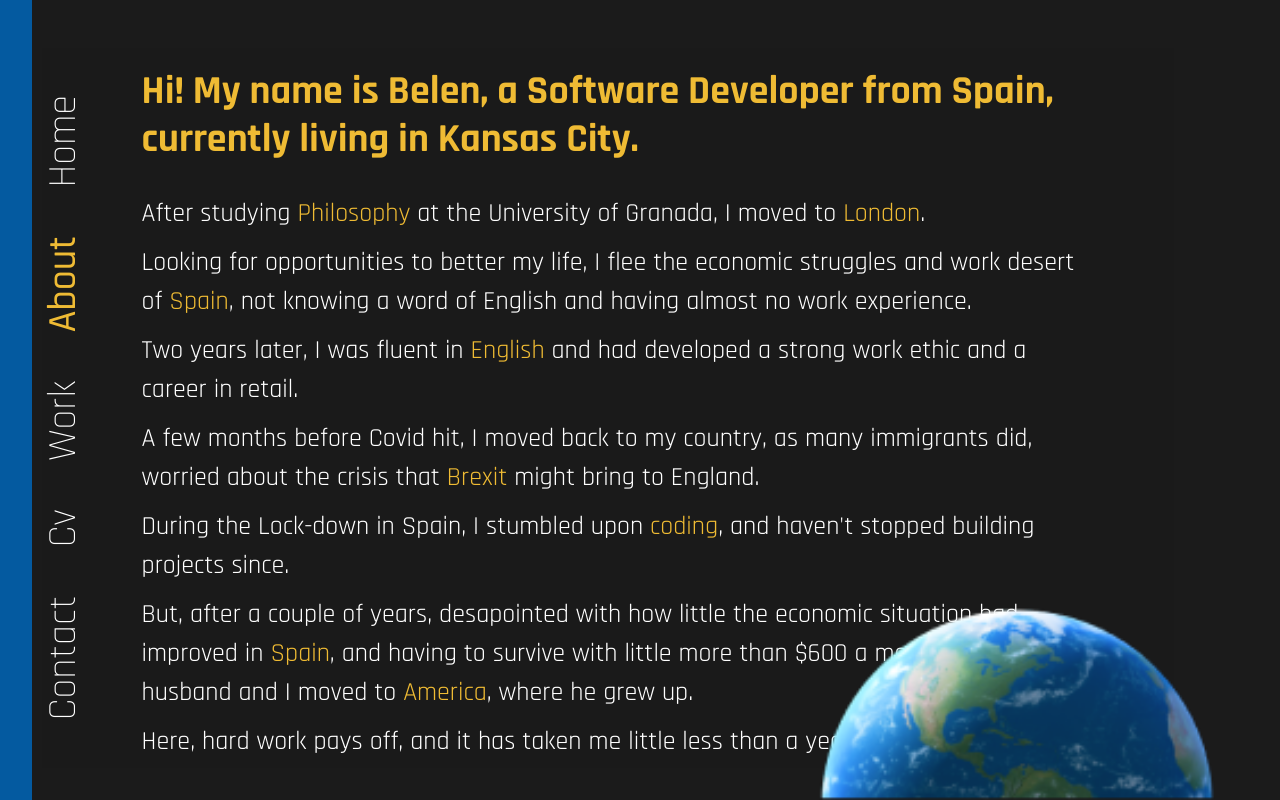
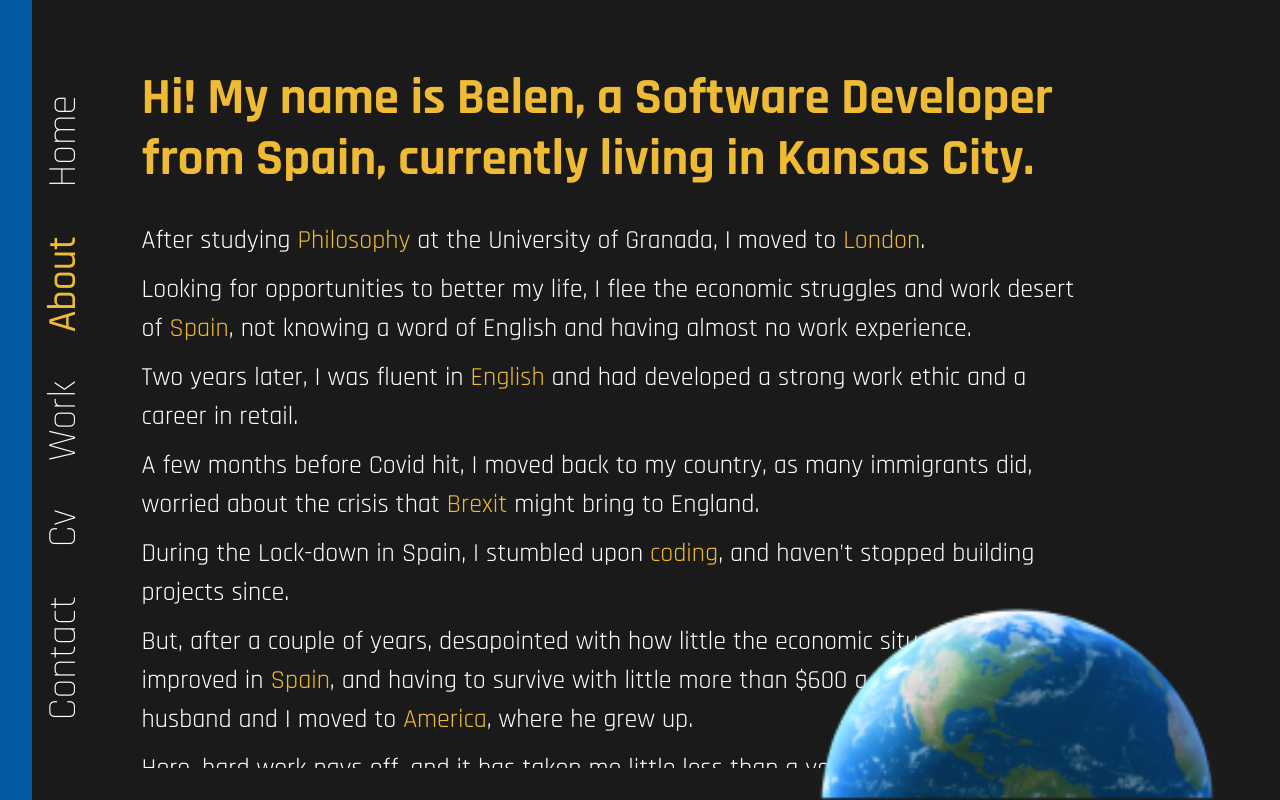
Before and after one commit to 93Belen/personal-website, a React (Create React App) app: page /about in a window 1280 px wide. Built offline with nearby package versions, Linux system fonts and the light colour scheme.

Commit message:
fixed bug in styling h1

```diff
--- a/src/components/about/about.css
+++ b/src/components/about/about.css
@@ -72,7 +72,7 @@
         max-width: 500px;
         display: block;
     }
-    #h1{
+    #text-container #h1{
         font-size: 4rem;
     }
 }
```
